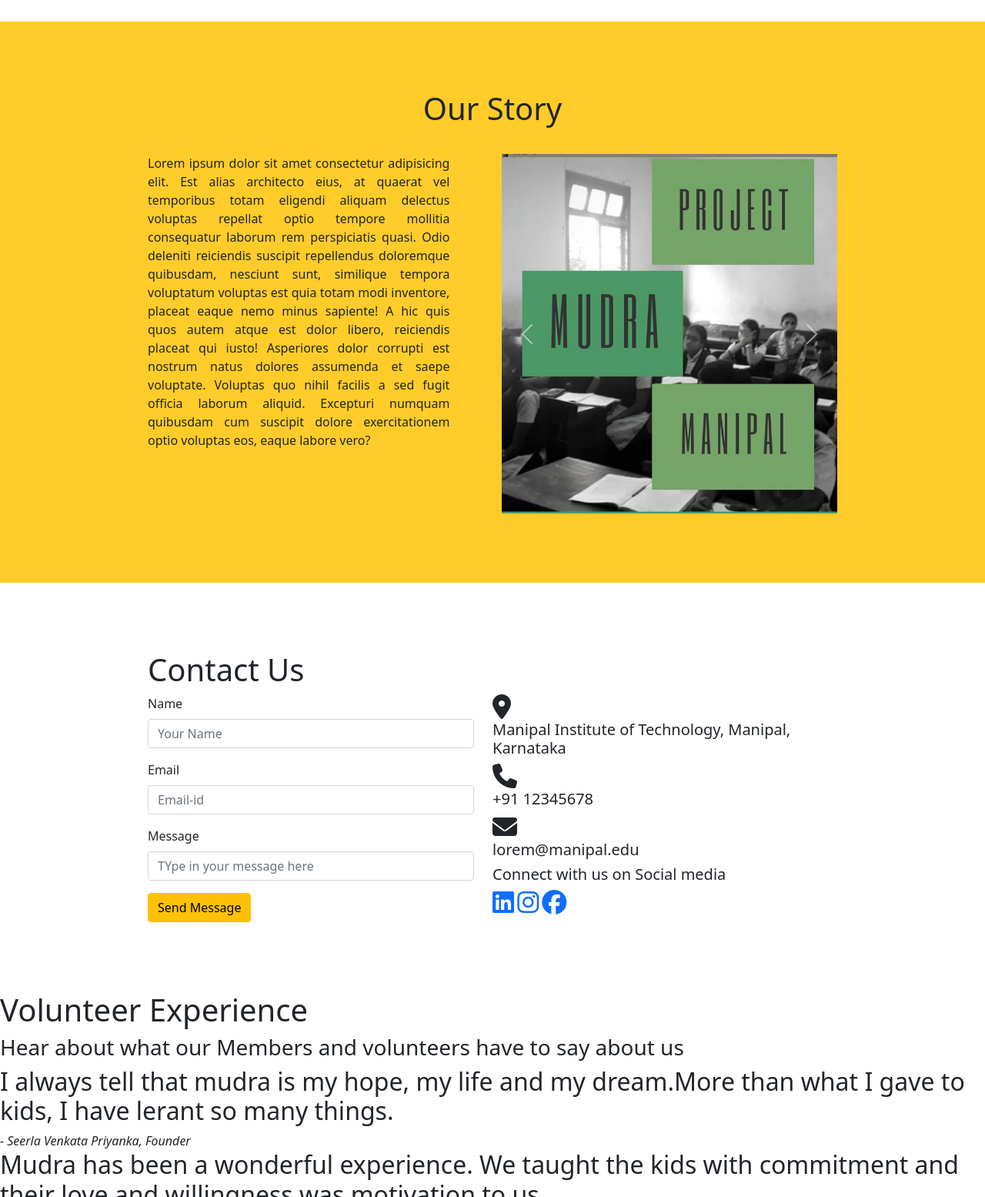
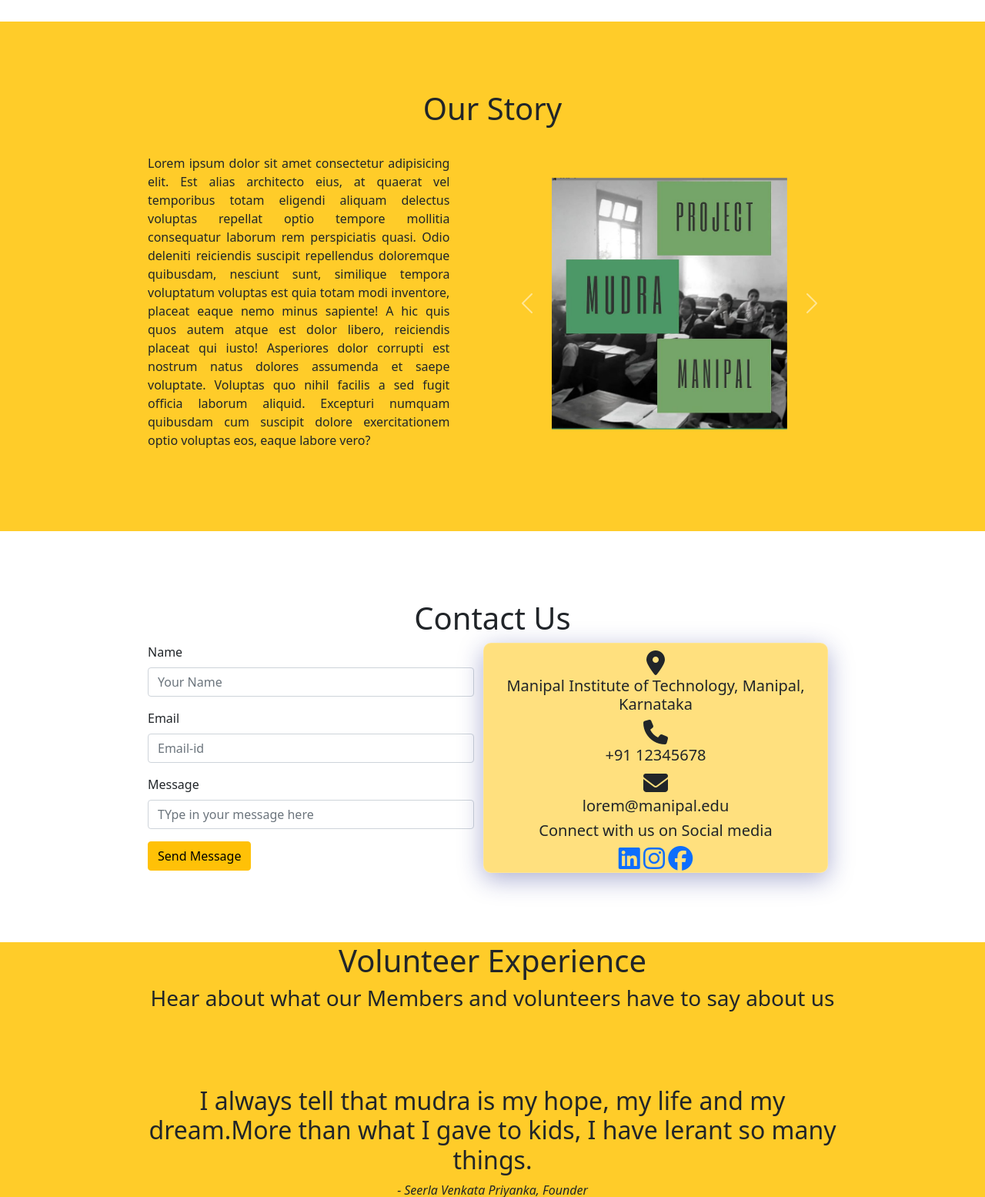
Before and after one commit to projectmudra/ProjectMudra, a PHP site: page / in a window 1280 px wide. Shown: the part 1105-2660 px from the top of the page at 77% size. Run offline with PHP 8.4, Linux system fonts and the light colour scheme; some libraries are stand-ins or nearby versions.

Commit message:
Volunteer rough added

```diff
--- a/css/styles.css
+++ b/css/styles.css
@@ -1,36 +1,31 @@
 /* Title Section */
 
-.titleClass{
-
+.titleClass {
   background-color: #ffcc29;
   text-align: center;
   width: auto;
-
 }
 
-.title-image{
+.title-image {
   width: 70%;
   border-radius: 100%;
   margin: 5% 0 5% 25%;
 }
 
-.quote{
+.quote {
   text-align: center;
-
 }
-.quote-text{
-    font-family:'Poppins', sans-serif;
+.quote-text {
+  font-family: "Poppins", sans-serif;
   font-weight: bolder;
 }
 
-.quote-quotation{
-    font-family:'Poppins', sans-serif;
+.quote-quotation {
+  font-family: "Poppins", sans-serif;
   font-weight: bolder;
   font-size: 100px;
-
-
 }
-.title-div{
+.title-div {
   padding: 3% 15%;
   max-width: 100%;
 }
@@ -40,52 +35,80 @@
   margin-left: 2%;
   margin-right: 2%;
 }
-.nav-link{
-    font-family: 'Poppins', sans-serif;
+.nav-link {
+  font-family: "Poppins", sans-serif;
   color: black !important;
-
 }
 
 /* About Us */
 
-#aboutUs{
+#aboutUs {
   padding: 7% 15%;
   text-align: center;
-
 }
 
-.aboutus-content{
+.aboutus-content {
   text-align: justify;
 }
-@media (max-width:750px){
-    .aboutus-content{
+@media (max-width: 750px) {
+  .aboutus-content {
     text-align: justify;
   }
 }
-@media (max-width:1000px){
-    .aboutus-gif{
+@media (max-width: 1000px) {
+  .aboutus-gif {
     width: 80%;
   }
 }
 
 /* Our Story Section */
-#ourStory{
+#ourStory {
   background-color: #ffcc29;
   text-align: center;
   padding: 7% 15%;
 }
 
-.ourStoryRow{
+.ourStoryRow {
   padding-top: 3%;
 }
-.ourStoryContent{
+.ourStoryContent {
   padding-right: 10%;
   text-align: justify;
 }
 
 /* Contact Us Section */
 
-#ContactUs{
+#ContactUs {
   padding: 7% 15%;
+  text-align: center;
+}
 
+.form-custom {
+  text-align: justify;
 }
+
+.contact-custom {
+
+  background: rgba(255, 204, 41, 0.6);
+  box-shadow: 0 8px 32px 0 rgba(31, 38, 135, 0.37);
+  backdrop-filter: blur(13.5px);
+  -webkit-backdrop-filter: blur(13.5px);
+  border-radius: 10px;
+  border: 1px solid rgba(255, 255, 255, 0.18);
+}
+
+.location{
+    margin: 2%;
+}
+
+
+/* Volunteer Experience Section */
+
+#volunteerExperience{
+    background-color: #ffcc29;
+    text-align: center;
+}
+
+.carousel-inner{
+  padding: 7% 15%;
+}
--- a/index.html
+++ b/index.html
@@ -196,7 +196,7 @@
 
         <h1>Contact Us</h1>
           <div class="row" style="max-width: 100%;">
-            <div class="col-md-6">
+            <div class="col-md-6 form-custom">
                 <div class="mb-3">
                     <label for="formGroupExampleInput" class="form-label">Name</label>
                     <input type="text" class="form-control" id="formGroupExampleInput" placeholder="Your Name"  >
@@ -214,12 +214,12 @@
                   </div>
 
               </div>
-              <div class="container-fluid col-md-6">
+              <div class="container-fluid col-md-6 contact-custom">
 
 
               <div class="location">
                 <i class="fas fa-map-marker-alt fa-2x icon-custom"></i>
-                <h5>Manipal Institute of Technology, Manipal, Karnataka</h5>
+                <h5 class="icon-text">Manipal Institute of Technology, Manipal, Karnataka</h5>
 
               </div>
               <div class="phone">
@@ -246,28 +246,68 @@
       </section>
 
       <section id="volunteerExperience">
+
         <h1>Volunteer Experience</h1>
           <h3>Hear about what our Members and volunteers have to say about us</h3>
 
+          <div id="carouselExampleIndicators" class="carousel slide" data-bs-ride="carousel">
+            <div class="carousel-indicators">
+              <button type="button" data-bs-target="#carouselExampleIndicators" data-bs-slide-to="0" class="active" aria-current="true" aria-label="Slide 1"></button>
+              <button type="button" data-bs-target="#carouselExampleIndicators" data-bs-slide-to="1" aria-label="Slide 2"></button>
+              <button type="button" data-bs-target="#carouselExampleIndicators" data-bs-slide-to="2" aria-label="Slide 3"></button>
+              <button type="button" data-bs-target="#carouselExampleIndicators" data-bs-slide-to="3" aria-label="Slide 4"></button>
+              <button type="button" data-bs-target="#carouselExampleIndicators" data-bs-slide-to="4" aria-label="Slide 5"></button>
+            </div>
+            <div class="carousel-inner">
+              <div class="carousel-item active">
                 <h2>I always tell that mudra is my hope, my life and my dream.More than what I gave to kids, I have lerant so many things.</h2>
           <em> - Seerla Venkata Priyanka, Founder</em>
-          <img src="" alt="">
-
+          <img src="..." class="d-block w-100" alt="...">
+              </div>
+              <div class="carousel-item">
                 <h2>Mudra has been a wonderful experience. We taught the kids with commitment and their love and willingness was motivation to us</h2>
                 <em> - Meena Sirisha, Co-Founder</em>
-          <img src="" alt="">
-
+                <img src="..." class="d-block w-100" alt="...">
+              </div>
+              <div class="carousel-item">
                 <h2>While we taught the kids vedic math and computer science, they taught us Kannada and also talked about their culture</h2>
                 <em> - Surya </em>
-          <img src="" alt="">
-
+                <img src="..." class="d-block w-100" alt="...">
+              </div>
+              <div class="carousel-item">
                 <h2>Mudra has been one of the amazing parts of my college life. The joy of being part of the growth and happiness of kids around Manipal is immense</h2>
                 <em> - Prajna</em>
-          <img src="" alt="">
-
+                <img src="..." class="d-block w-100" alt="...">
+              </div>
+              <div class="carousel-item">
                 <h2>I got to learn how to handle an environment filled with inquisitive kids and have fun with them, while at the same time ensuring that they learn something new each class</h2>
                 <em> - Sanjana</em>
-          <img src="" alt="">
+                <img src="..." class="d-block w-100" alt="...">
+              </div>
+            </div>
+            <button class="carousel-control-prev" type="button" data-bs-target="#carouselExampleIndicators" data-bs-slide="prev">
+              <span class="carousel-control-prev-icon" aria-hidden="true"></span>
+              <span class="visually-hidden">Previous</span>
+            </button>
+            <button class="carousel-control-next" type="button" data-bs-target="#carouselExampleIndicators" data-bs-slide="next">
+              <span class="carousel-control-next-icon" aria-hidden="true"></span>
+              <span class="visually-hidden">Next</span>
+            </button>
+          </div>
+
+
+
+
+
+
+
+
+
+
+
+
+
+
 
       </section>
 
```
Lines whose indentation alone changed are shown as unchanged.
